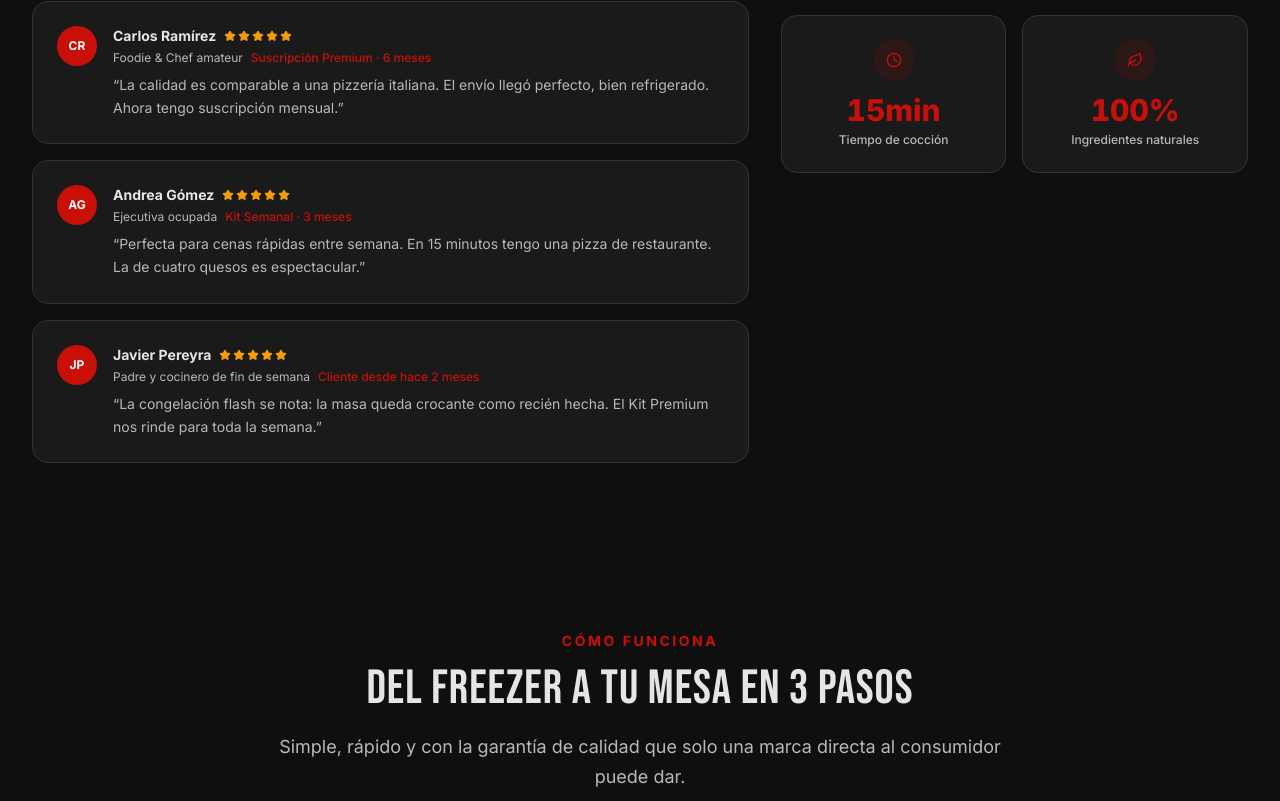
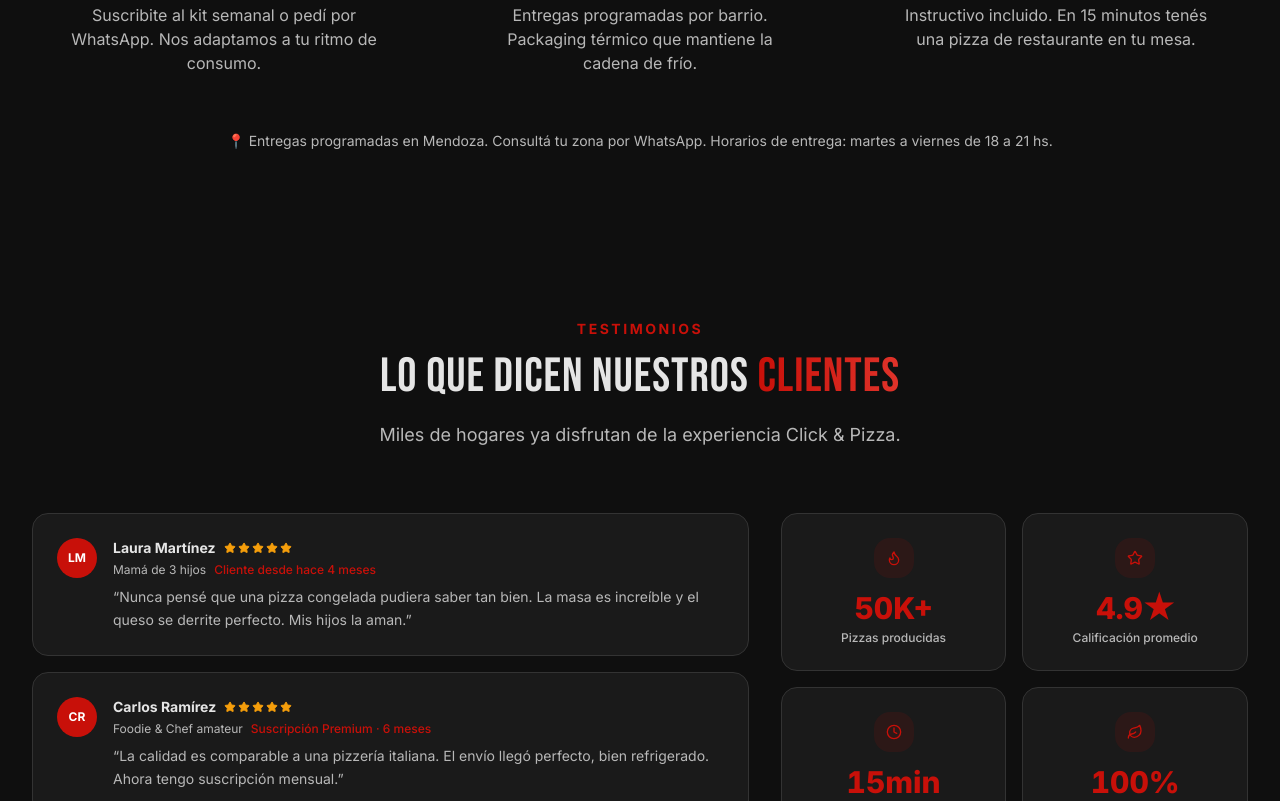
Before and after one commit to clickypizza-del/pizzas, a Next.js app: page / in a window 1280 px wide. Shown: the part 4539-5340 px from the top of the page. Built offline with nearby package versions, Linux system fonts and the light colour scheme; no server answers.

Commit message:
fix: testimonios debajo de cómo funciona

```diff
--- a/src/app/page.tsx
+++ b/src/app/page.tsx
@@ -138,8 +138,8 @@
         </div>
       </section>
 
+      <HowItWorksSection />
       <SocialProofSection />
-      <HowItWorksSection />
       <FaqSection />
 
       <OrderSection />
```
